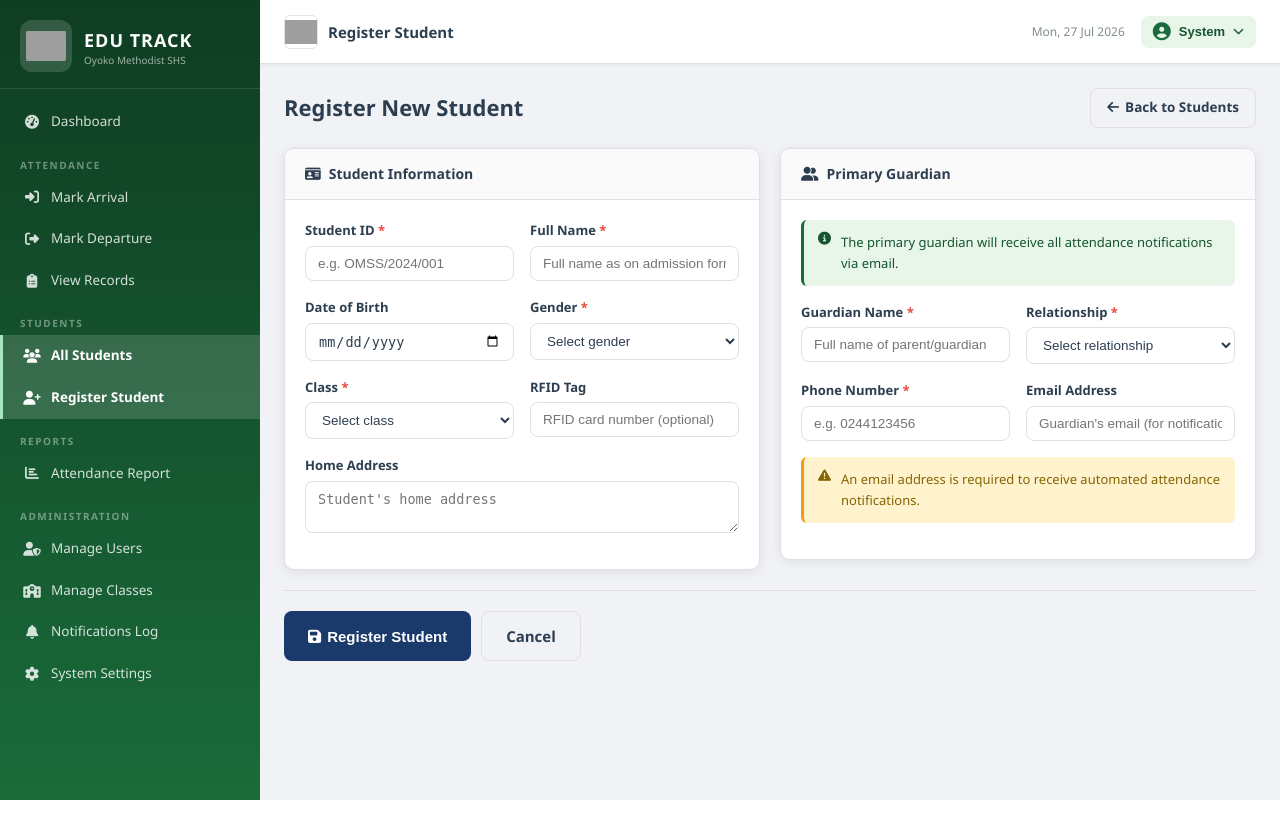
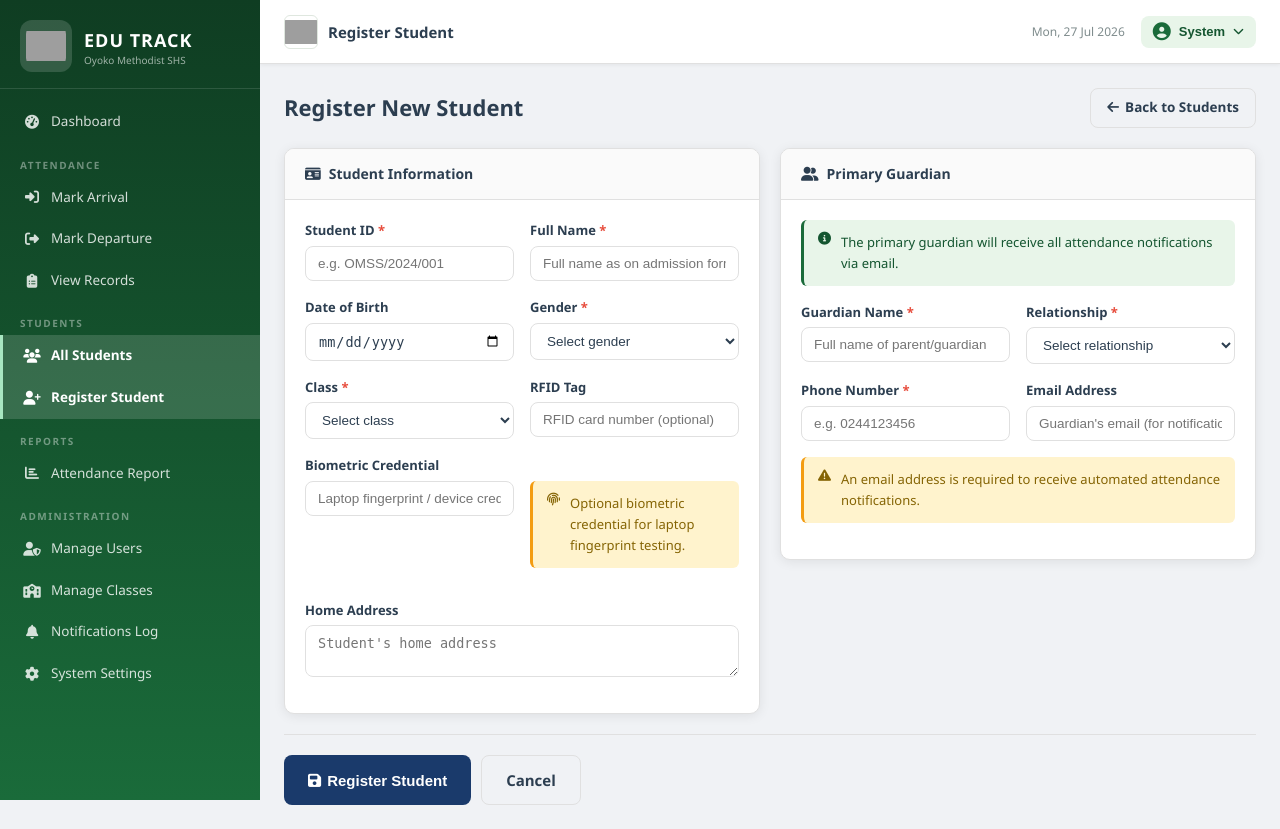
Before and after one commit to Kojoyakubu/EduTrack, a Flask app: page /students/register in a window 1280 px wide. Before the commit the page ends 800 px from the top, so only its background shows below. Run offline with Flask 3, Linux system fonts and the light colour scheme; a user stored in the database is signed in; data comes from the database, SQL or seed files in the repository; grey boxes are pictures that could not be loaded.

Commit message:
login/registration

```diff
--- a/app.py
+++ b/app.py
@@ -3,8 +3,7 @@ from datetime import datetime
 from config import Config
 from extensions import db, login_manager
 from models import User, Class, Setting
-from werkzeug.security import generate_password_hash
-from sqlalchemy import create_engine
+from sqlalchemy import create_engine, text, inspect
 from sqlalchemy.exc import SQLAlchemyError
 
 
@@ -53,9 +52,26 @@ def create_app():
 
     with app.app_context():
         db.create_all()
+        _ensure_student_biometric_column()
         _seed_defaults()
 
     return app
+
+
+def _ensure_student_biometric_column():
+    """Backfill the biometric credential column for existing databases."""
+    inspector = inspect(db.engine)
+    columns = [col['name'] for col in inspector.get_columns('students')]
+    if 'biometric_id' in columns:
+        return
+
+    dialect = db.engine.dialect.name
+    with db.engine.begin() as conn:
+        if dialect == 'sqlite':
+            conn.execute(text('ALTER TABLE students ADD COLUMN biometric_id VARCHAR(80)'))
+            conn.execute(text('CREATE UNIQUE INDEX IF NOT EXISTS ix_students_biometric_id ON students (biometric_id)'))
+        else:
+            conn.execute(text('ALTER TABLE students ADD COLUMN biometric_id VARCHAR(80) UNIQUE'))
 
 
 def _seed_defaults():
--- a/models.py
+++ b/models.py
@@ -57,6 +57,7 @@ class Student(db.Model):
     gender = db.Column(db.Enum('Male', 'Female'), nullable=False)
     class_id = db.Column(db.Integer, db.ForeignKey('classes.id'), nullable=False)
     rfid_tag = db.Column(db.String(50), unique=True)
+    biometric_id = db.Column(db.String(80), unique=True)
     photo = db.Column(db.String(256))
     address = db.Column(db.Text)
     is_active = db.Column(db.Boolean, default=True)
--- a/routes/students.py
+++ b/routes/students.py
@@ -42,6 +42,7 @@ def register():
         gender = request.form.get('gender')
         class_id = request.form.get('class_id')
         rfid_tag = request.form.get('rfid_tag', '').strip() or None
+        biometric_id = request.form.get('biometric_id', '').strip() or None
         address = request.form.get('address', '').strip()
 
         # Guardian info
@@ -62,6 +63,10 @@ def register():
             flash('This RFID tag is already assigned to another student.', 'danger')
             return render_template('students/register.html', classes=classes)
 
+        if biometric_id and Student.query.filter_by(biometric_id=biometric_id).first():
+            flash('This biometric credential is already assigned to another student.', 'danger')
+            return render_template('students/register.html', classes=classes)
+
         from datetime import date as date_type
         dob_parsed = None
         if dob:
@@ -78,6 +83,7 @@ def register():
             gender=gender,
             class_id=int(class_id),
             rfid_tag=rfid_tag,
+            biometric_id=biometric_id,
             address=address
         )
         db.session.add(student)
@@ -126,13 +132,20 @@ def edit(student_id):
         student.class_id = int(request.form.get('class_id'))
         student.address = request.form.get('address', '').strip()
         rfid_tag = request.form.get('rfid_tag', '').strip() or None
+        biometric_id = request.form.get('biometric_id', '').strip() or None
 
         if rfid_tag and rfid_tag != student.rfid_tag:
             existing = Student.query.filter_by(rfid_tag=rfid_tag).first()
             if existing and existing.id != student.id:
                 flash('This RFID tag is already in use.', 'danger')
                 return render_template('students/edit.html', student=student, classes=classes)
+        if biometric_id and biometric_id != student.biometric_id:
+            existing = Student.query.filter_by(biometric_id=biometric_id).first()
+            if existing and existing.id != student.id:
+                flash('This biometric credential is already in use.', 'danger')
+                return render_template('students/edit.html', student=student, classes=classes)
         student.rfid_tag = rfid_tag
+        student.biometric_id = biometric_id
 
         dob = request.form.get('date_of_birth')
         if dob:
--- a/templates/attendance/mark_arrival.html
+++ b/templates/attendance/mark_arrival.html
@@ -17,7 +17,7 @@
     <div class="card-body">
       <div class="info-box">
         <i class="fas fa-info-circle"></i>
-        Enter a student ID or RFID tag number to mark their arrival.
+        Enter a student ID, RFID tag, or biometric credential to mark their arrival.
       </div>
 
       <form method="POST" action="{{ url_for('attendance.mark_arrival') }}" id="arrivalForm">
--- a/templates/attendance/mark_departure.html
+++ b/templates/attendance/mark_departure.html
@@ -16,7 +16,7 @@
     <div class="card-body">
       <div class="info-box">
         <i class="fas fa-info-circle"></i>
-        Enter a student ID or RFID tag number to record their departure. A parent notification will be sent.
+        Enter a student ID, RFID tag, or biometric credential to record their departure. A parent notification will be sent.
       </div>
 
       <form method="POST" action="{{ url_for('attendance.mark_departure') }}" id="departureForm">
@@ -51,7 +51,7 @@
     </div>
     <div class="card-body">
       <ol class="how-it-works">
-        <li>Student presents RFID card or provides their ID</li>
+        <li>Student presents RFID card, a biometric credential, or provides their ID</li>
         <li>Staff enters/scans the identifier above</li>
         <li>System records the exact departure time</li>
         <li>Parent/Guardian receives an email notification automatically</li>
--- a/templates/students/detail.html
+++ b/templates/students/detail.html
@@ -46,6 +46,12 @@
         <div class="detail-row">
           <span class="detail-label"><i class="fas fa-wifi"></i> RFID Tag</span>
           <span><code>{{ student.rfid_tag }}</code></span>
+        </div>
+        {% endif %}
+        {% if student.biometric_id %}
+        <div class="detail-row">
+          <span class="detail-label"><i class="fas fa-fingerprint"></i> Biometric Credential</span>
+          <span><code>{{ student.biometric_id }}</code></span>
         </div>
         {% endif %}
         {% if student.address %}
--- a/templates/students/register.html
+++ b/templates/students/register.html
@@ -58,6 +58,20 @@
             <label>RFID Tag</label>
             <input type="text" name="rfid_tag" class="form-control"
                    placeholder="RFID card number (optional)" />
+          </div>
+        </div>
+        <div class="form-row">
+          <div class="form-group">
+            <label>Biometric Credential</label>
+            <input type="text" name="biometric_id" class="form-control"
+                   placeholder="Laptop fingerprint / device credential ID" />
+          </div>
+          <div class="form-group">
+            <label>&nbsp;</label>
+            <div class="info-box info-warning" style="margin-top:0;">
+              <i class="fas fa-fingerprint"></i>
+              Optional biometric credential for laptop fingerprint testing.
+            </div>
           </div>
         </div>
         <div class="form-group">
```
Also changed, not shown: routes/attendance.py (+18 -11 lines), templates/students/edit.html (+9 -3 lines), templates/students/index.html (+8 -0 lines).
